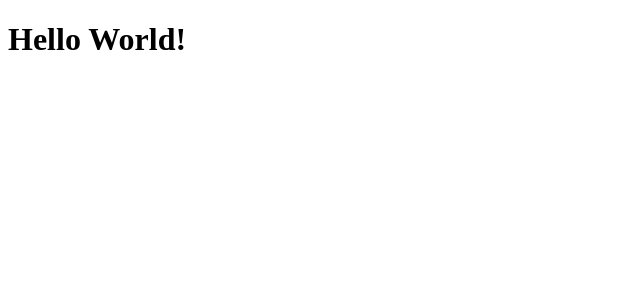
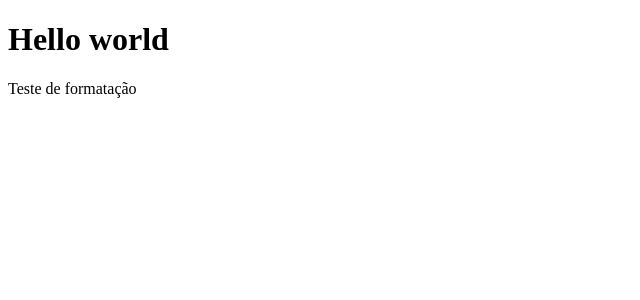
Before and after one commit to HeitFernandes/pi-segundo-semestre-2025, a React (Create React App) app in the folder projeto-oficina/frontend/: page / in a window 1280 px wide. Shown: the top 300 px of the page, without its empty margins (0-640 px from the left). Built offline with nearby package versions, Linux system fonts and the light colour scheme.

Commit message:
teste do lint-staged

```diff
--- a/projeto-oficina/frontend/src/App.js
+++ b/projeto-oficina/frontend/src/App.js
@@ -1,7 +1,12 @@
 import React from 'react';
 
 function App() {
-  return <h1>Hello World!</h1>;
+  return (
+    <>
+      <h1>Hello world</h1>
+      <p>Teste de formatação</p>
+    </>
+  );
 }
 
 export default App;
```
